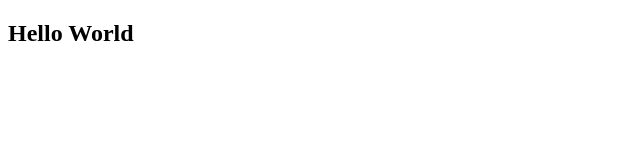
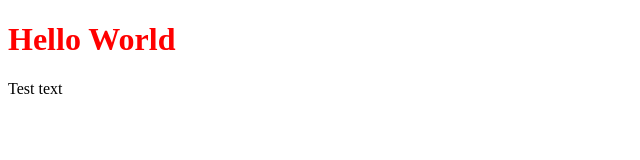
Before and after one commit to ParkMina04/New_Project, a plain HTML site: page index.html in a window 1280 px wide. Shown: the whole page, without its empty margins (0-640 px from the left). Drawn offline with Linux system fonts and the light colour scheme.

Commit message:
add file style.css

```diff
--- a/index.html
+++ b/index.html
@@ -5,8 +5,10 @@
     <meta http-equiv="X-UA-Compatible" content="IE=edge">
     <meta name="viewport" content="width=<device-width>, initial-scale=1.0">
     <title>Document</title>
+    <link rel="stylesheet" href="./style.css">
 </head>
 <body>
-    <h2>Hello World</h2>
+    <h1>Hello World</h1>
+    <p>Test text</p>
 </body>
 </html>
--- /dev/null
+++ b/style.css
@@ -0,0 +1,3 @@
+h1{
+    color: red;
+}
```
